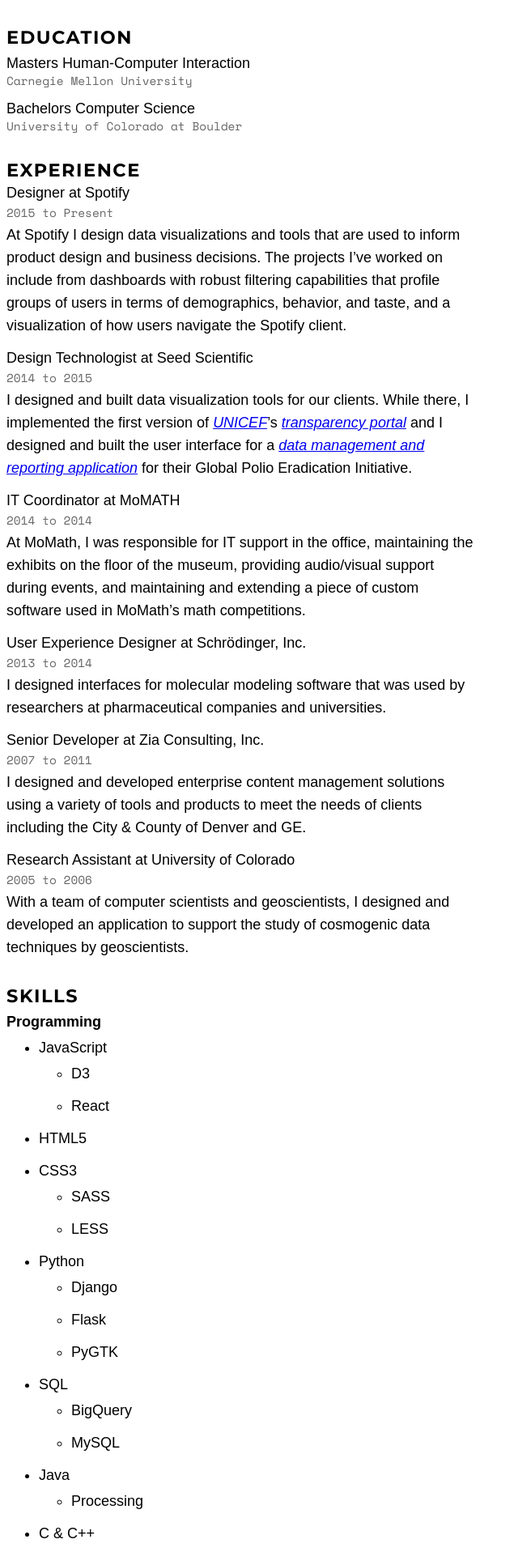
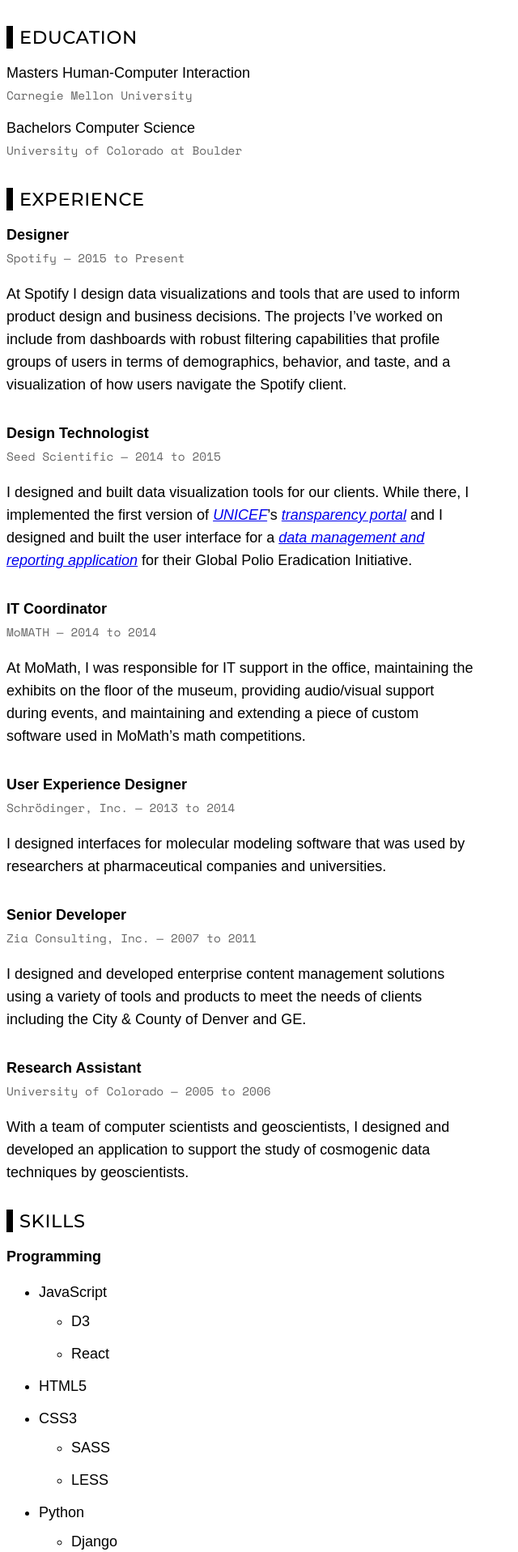
Before and after one commit to darthmall/darthmall.github.io, a Jekyll site: the page built from resume.html, in a window 1280 px wide. Shown: the top 1917 px of the page at 81% size, without its empty margins (0-640 px from the left). Built offline with Jekyll 4.4.1, drawn with Linux system fonts in a browser that asks for light colours; nearby versions of some CDN libraries; some web fonts are replaced.

Commit message:
Create better hierarchy in the experience section
- Revert to using headers and paragraphs instead of using a dl
- Increase the base space size from 4 to 8px
- Add a bold weight for Chivo
- Add lighter weights for Montserrat

```diff
--- a/_layouts/base.html
+++ b/_layouts/base.html
@@ -4,7 +4,7 @@
     <meta charset="UTF-8">
     <meta name="viewport" content="width=device-width, initial-scale=1.0">
     <meta http-equiv="X-UA-Compatible" content="ie=edge">
-    <link href="https://fonts.googleapis.com/css?family=Chivo:300,300i|Montserrat:400,700|Space+Mono:400,700" rel="stylesheet">
+    <link href="https://fonts.googleapis.com/css?family=Chivo:300,300i,700|Montserrat:500,600,700|Space+Mono:400,700" rel="stylesheet">
     <link href="https://use.fontawesome.com/releases/v5.0.8/css/all.css" rel="stylesheet">
     <link rel="stylesheet" href="{{ 'style.css' | relative_url }}">
     <title>{{ site.title }}{% if page.title %}: {{ page.title }}{% endif %}</title>
--- a/_sass/layout.sass
+++ b/_sass/layout.sass
@@ -1,2 +1,3 @@
-.school
+.school,
+.job-title
   display: block
--- a/_sass/size.sass
+++ b/_sass/size.sass
@@ -6,24 +6,23 @@
 
 p,
 h1,
-h2,
-h3
+h2
   margin: 0
 
 h2
-  margin: $xl-space 0 $sm-space 0
+  margin: $lg-space 0 $md-space 0
+  padding: 0 0 0 $sm-space
+  border-left: $sm-space solid black
+
+h3
+  margin: $lg-space 0 $md-space 0
+
+  h2 + &
+    margin-top: 0
 
 ul,
 dl
   margin: $sm-space 0
 
-dd
-  margin: 0 0 $lg-space 0
-
 p + p
   margin-top: 1.111em
-
-.title,
-.employment-dates
-  display: inline-block
-  margin-bottom: $sm-space
--- a/_sass/typography.sass
+++ b/_sass/typography.sass
@@ -9,7 +9,8 @@
 h2
   font-family: $header-font
   font-size: 1.247em
-  letter-spacing: 0.07em
+  font-weight: 500
+  letter-spacing: 0.03em
   line-height: 1.247
   text-transform: uppercase
 
@@ -20,15 +21,22 @@
   // Selected experimentally using 18px/28px Chivo
   max-width: 58ch
 
-dt
-  line-height: 1.111
+em
+  font-weight: bold
+  font-style: normal
 
 a
   font-style: italic
 
+small,
 .school,
+.company,
 .employment-dates
   color: #666
   font-family: $mono-font
   font-size: 0.802em
-  line-height: 1.108
+  font-weight: 200
+  line-height: 1.94
+
+.employment-dates
+  white-space: nowrap
--- a/_sass/variables.sass
+++ b/_sass/variables.sass
@@ -8,7 +8,7 @@
 $line-length: 66ch
 $text-color: black
 
-$sm-space: 4px
-$md-space: 8px
-$lg-space: 16px
-$xl-space: 32px
+$sm-space: 8px
+$md-space: 16px
+$lg-space: 32px
+$xl-space: 64px
--- a/resume.html
+++ b/resume.html
@@ -23,22 +23,23 @@
     <h2>Experience</h2>
     {% assign jobs = site.career | sort: "from" | reverse %}
 
-    <dl>
     {% for job in jobs %}
       {% if job.exclude %}{% continue %}{% endif %}
-        <dt>
-          {{ job.title }} at {{ job.company }}
-        </dt>
-        <dd>
-          <span class="employment-dates">
+      <h3>
+        <span class="job-title">
+          {{ job.title }}&emsp;
+        </span><span class="company">
+          {{ job.company }}
+        </span><small>
+          &mdash;
+        </small><span class="employment-dates">
           {{ job.from | split: "-" | first }}
           to
           {% if job.to %}{{ job.to | split: "-" | first }}{% else %}Present{% endif %}
         </span>
+      </h3>
       {{ job.content }}
-        </dd>
     {% endfor %}
-    </dl>
   </section>
 
   <section id="skills">
```
Lines whose indentation alone changed are shown as unchanged.
